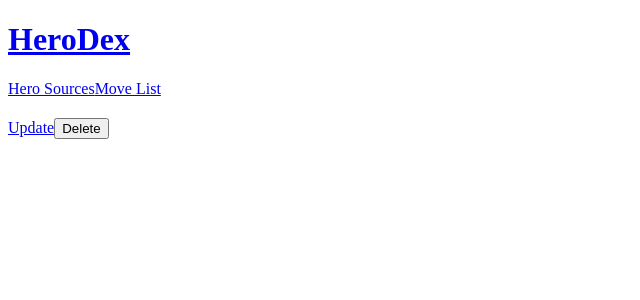
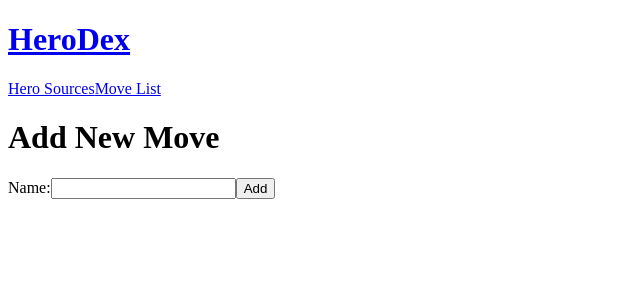
Before and after one commit to hahmed1523/herodex, a React (Create React App) app in the folder frontend/: page /moves/create in a window 1280 px wide. Shown: the top 300 px of the page, without its empty margins (0-640 px from the left). Built offline with nearby package versions, Linux system fonts and the light colour scheme; no server answers.

Commit message:
Add create/update move. Still need to fix backend

```diff
--- a/frontend/src/App.js
+++ b/frontend/src/App.js
@@ -9,6 +9,7 @@ import HeroesFromIndexPage from './pages/hero_sources/heroesFromIndexPage.js';
 import HeroesFromPage from './pages/hero_sources/heroesFromPage.js';
 import MovesIndexPage from './pages/moves/movesIndex.js';
 import MovePage from './pages/moves/movePage.js';
+import CreateMovePage from './pages/moves/createMove.js';
 
 function App() {
   return (
@@ -25,6 +26,8 @@ function App() {
           <Route path='/heroesfrom/update/:id' element={<CreateHeroFromPage />} />
           <Route path='/moves' element={<MovesIndexPage />} />
           <Route path='/moves/:id' element={<MovePage />} />
+          <Route path='/moves/create' element={<CreateMovePage />} />
+          <Route path='/moves/update/:id' element={<CreateMovePage />} />
 
 
         </Routes>
--- /dev/null
+++ b/frontend/src/pages/moves/createMove.js
@@ -0,0 +1,98 @@
+import React, { useState, useEffect } from 'react';
+import { useParams, useNavigate } from 'react-router-dom';
+
+const CreateMovePage = () => {
+    const navigate = useNavigate();
+
+    const moveId = useParams().id;
+
+    let [move, setMove] = useState({
+        'id': null,
+        'name': '',
+        'user': 1
+    });
+
+    let [errors, setErrors] = useState([]);
+
+    useEffect(() => {
+        if(moveId){
+            getMove();
+        }
+
+    }, [moveId]);
+
+
+    const getMove= async () => {
+        const response = await fetch(`/api/moves/${moveId}`);
+        const data = await response.json();
+        setMove(data);
+    };
+
+    const update = field => {
+        const name = field;
+
+        return e =>
+                setMove({
+                    ...move,
+                    [name]: e.target.value
+                })
+    };
+
+    const handleSubmit = async (e) => {
+        e.preventDefault();
+        let response = null;
+        if (moveId){
+            response = await fetch(`/api/moves/${moveId}/`,{
+                method: "PUT",
+                headers: {
+                    'Content-Type': 'application/json'
+                },
+                body: JSON.stringify(move)
+            });
+        } else{
+            response = await fetch('/api/moves/',{
+                method: "POST",
+                headers: {
+                    'Content-Type': 'application/json'
+                },
+                body: JSON.stringify(move)
+            });
+        }
+
+        const data = await response.json();
+
+        if(response.status !== 200){
+            setErrors(data);
+
+        } else {
+            navigate(-1);
+        }
+
+    };
+
+    return (
+        <div>
+            {errors ? <ul className='errors'>{Object.entries(errors).map((entry, idx) => {
+                return(
+                    <li key={idx}>{entry[0].charAt(0).toUpperCase() + entry[0].slice(1)}: {entry[1]}</li>
+                )
+            })}</ul> : null }
+
+            <h1>Add New Move</h1>
+
+            <form className='herofrom-create'
+                    onSubmit={handleSubmit}>
+
+                <label htmlFor="name">Name:</label>
+                <input type='text'
+                    name='name'
+                    value={move.name}
+                    onChange={update('name')}/>
+
+                <input type='submit' value={moveId ? "Update" : "Add"}/>
+            </form>
+        </div>
+    );
+};
+
+export default CreateMovePage;
--- a/frontend/src/pages/moves/movePage.js
+++ b/frontend/src/pages/moves/movePage.js
@@ -38,7 +38,7 @@ const MovePage = () => {
 
             <h2>{move?.name}</h2>
 
-            <Link className='btn'>Update</Link>
+            <Link to={`/moves/update/${move.id}`} className='btn'>Update</Link>
             <button className='delete-btn' onClick={handleDelete}>Delete</button>
 
 
--- a/frontend/src/pages/moves/movesIndex.js
+++ b/frontend/src/pages/moves/movesIndex.js
@@ -19,7 +19,7 @@ const MovesIndexPage = () => {
         <div>
             <h2>Moves List</h2>
 
-            <Link>Add Move</ Link>
+            <Link to='/moves/create'>Add Move</ Link>
 
             <ul className='moves-list'>
                 {
```
Also changed, not shown: 1 other file (tests, documents, lock files or other folders).
